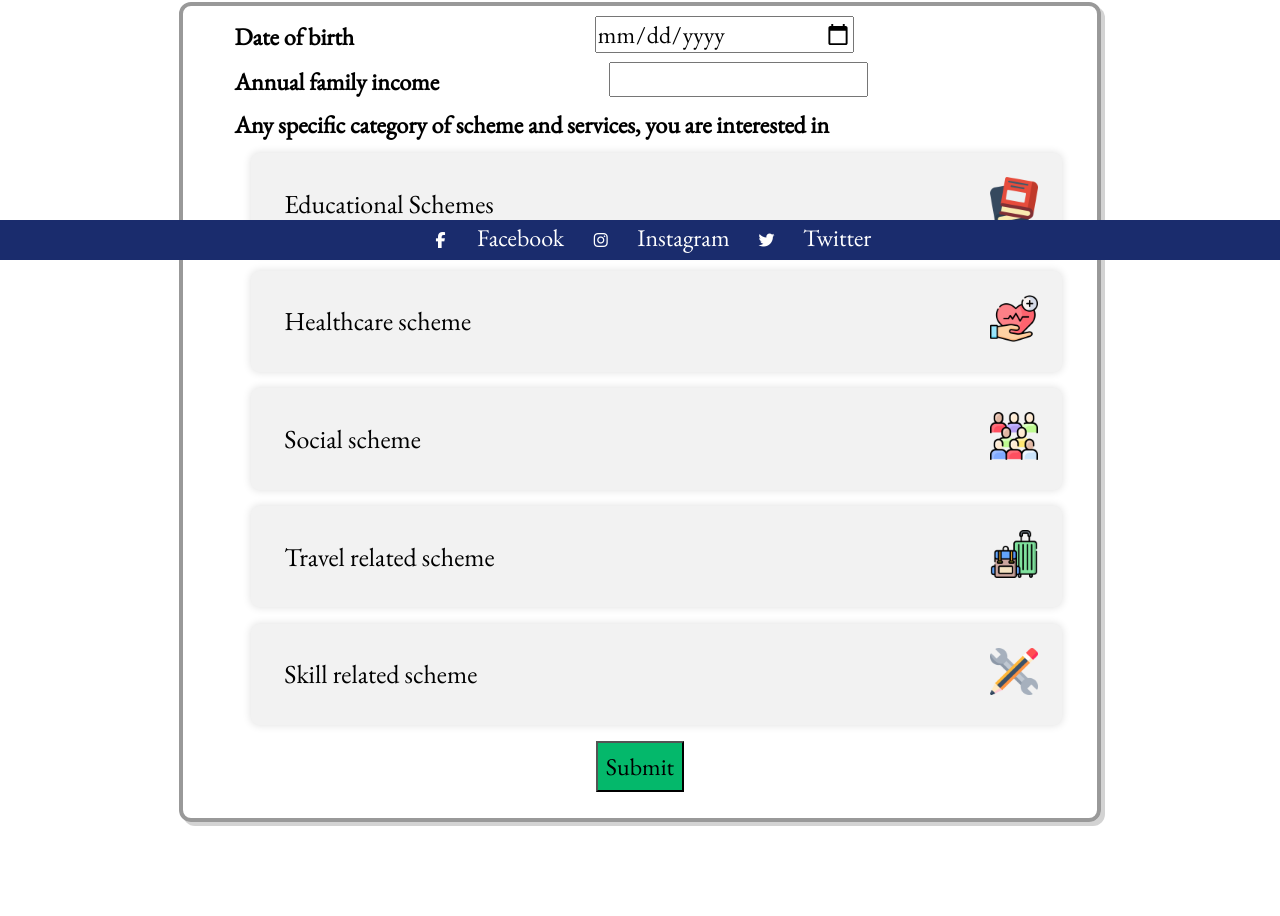
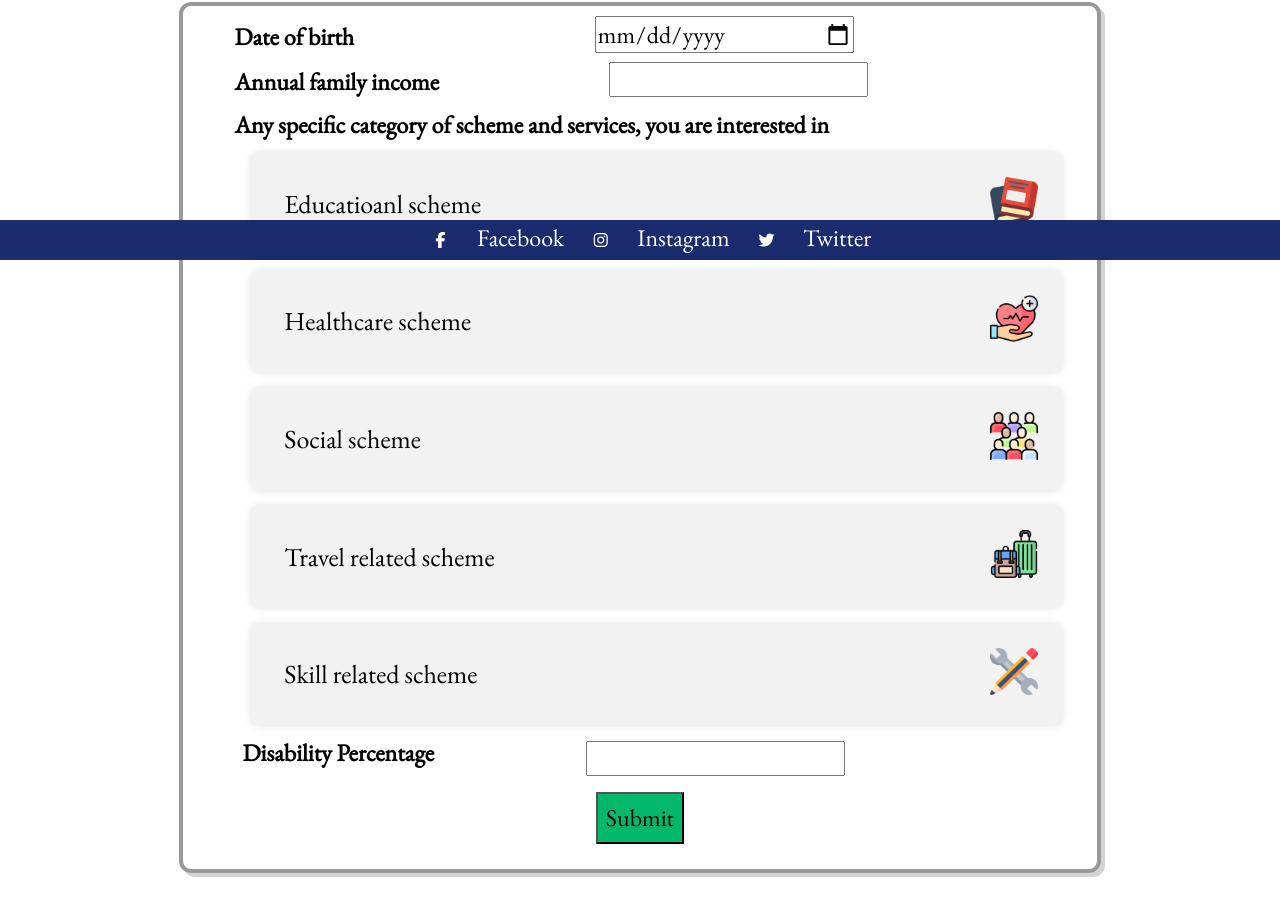
Before and after one commit to pratikk94/disabiityWebsite, a React (Create React App) app: page / in a window 1280 px wide. Shown: the part 540-1456 px from the top of the page. Built offline with nearby package versions, Linux system fonts and the light colour scheme.

Commit message:
Educational field bug

```diff
--- a/src/Pages/FindAService.jsx
+++ b/src/Pages/FindAService.jsx
@@ -26,7 +26,7 @@ function FindAService() {
   const [selectedType, setSelectedType] = useState([]);
   const [date, setDate] = useState("");
   const [annualIncome, setAnnualIncome] = useState(0);
-  const [minDisabilityPercentage, setMinDisabilityPercentage] = useState(100);
+
   // React Checkboxes onChange Methods
   const onChangeEducation = () => {
     if (!isEducation) {
@@ -128,7 +128,10 @@ function FindAService() {
     setDate(document.getElementById("DateOfBirth").value);
     if (document.getElementById("FamilyIncome").value > 0)
       setAnnualIncome(document.getElementById("FamilyIncome").value);
+    if (document.getElementById("disabilityPercentage").value > 0) {
+    }
 
+    console.log(selectedType);
     getData();
   };
 
@@ -213,41 +216,41 @@ function FindAService() {
           <div>
             <span
               className="form-check"
+              onClick={onChangeEducation}
               style={{
                 background: isEducation ? activeColor : inActiveColor,
+                float: "left",
                 width: "100%",
-                float: "left",
+                marginLeft: "2%",
+                marginTop: "2%",
                 border:
                   "0.3% solid " + (isEducation ? activeColor : inActiveColor),
                 padding: "1%",
-                marginLeft: "2%",
-                marginTop: "2%",
                 borderRadius: "8px",
                 boxShadow: "0 0 8px #ddd",
               }}
-              onClick={onChangeEducation}
             >
               <label className="form-check-label">
                 <input
-                  type="checkbox"
                   style={{
                     display: "none",
                   }}
+                  type="checkbox"
                   checked={isEducation}
                   className="form-check-input"
                 />
                 <button
                   style={{
+                    background: isEducation ? activeColor : inActiveColor,
+                    border: "none",
                     fontSize: regular.fontSizeScheme,
                     display: "inline",
                     float: "left",
                     padding: "2vw",
-                    background: isEducation ? activeColor : inActiveColor,
-                    border: "none",
                   }}
                   onClick={onChangeEducation}
                 >
-                  Educational Schemes
+                  Educatioanl scheme
                 </button>
                 <img
                   src={require("../assets/book.png")}
@@ -689,6 +692,32 @@ function FindAService() {
             </span>
           </div>
                 */}
+          <div style={{ height: "4%", visibility: "hidden" }}></div>
+          <label>
+            <p
+              style={{
+                fontSize: regular.fontSizeText,
+                float: "left",
+                marginTop: "2%",
+                marginLeft: "1%",
+              }}
+            >
+              <strong>Disability Percentage</strong>
+            </p>
+            <input
+              type="number"
+              id="disabilityPercentage"
+              min="0"
+              max="100"
+              style={{
+                marginTop: "2%",
+                width: "32%",
+                height: "3%",
+                marginLeft: "-6%",
+                fontSize: regular.fontSizeText,
+              }}
+            ></input>
+          </label>
           <div className="form-group">
             <button
               type="submit"
@@ -709,7 +738,7 @@ function FindAService() {
           selectedType={selectedType}
           age={date}
           annualIncome={annualIncome}
-          minDisabilityPercentage={minDisabilityPercentage}
+          minDisabilityPercentage={100}
         />
       </center>
       <div style={{ height: "8vh" }}></div>
```
